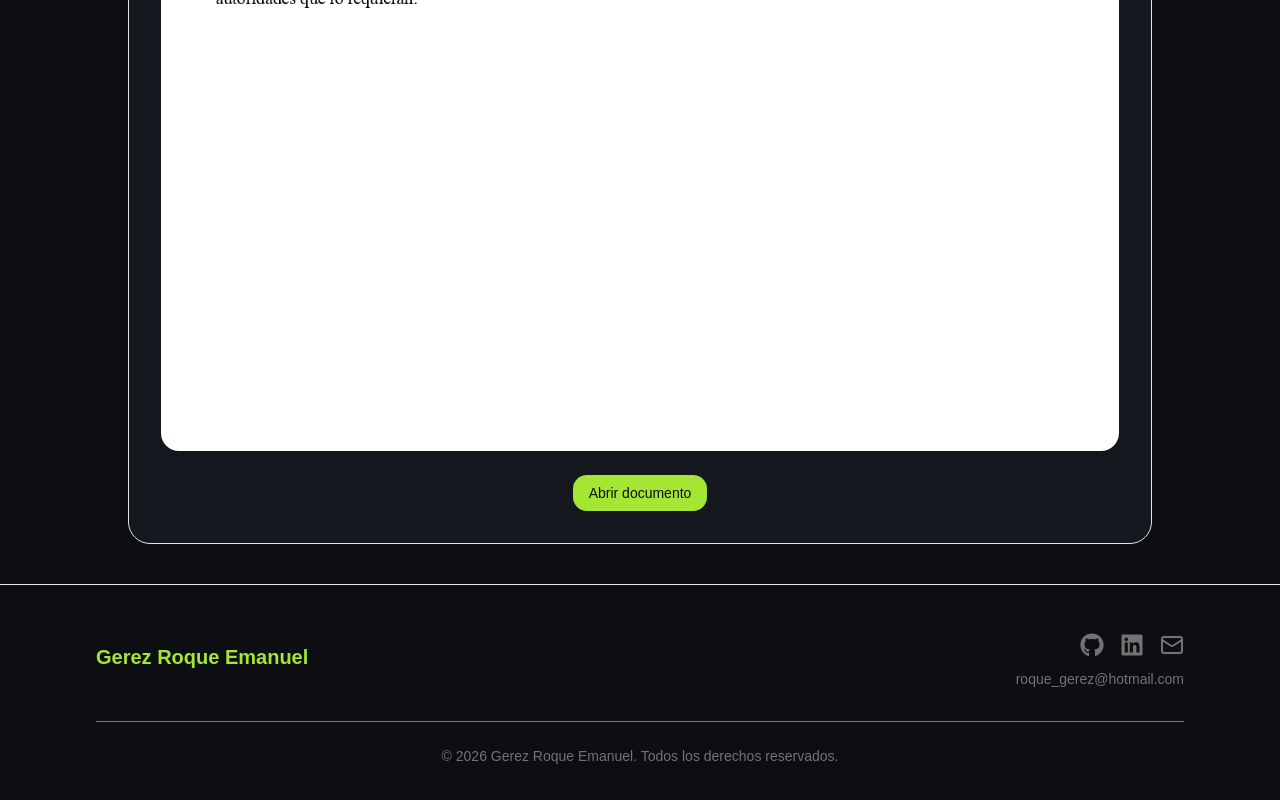
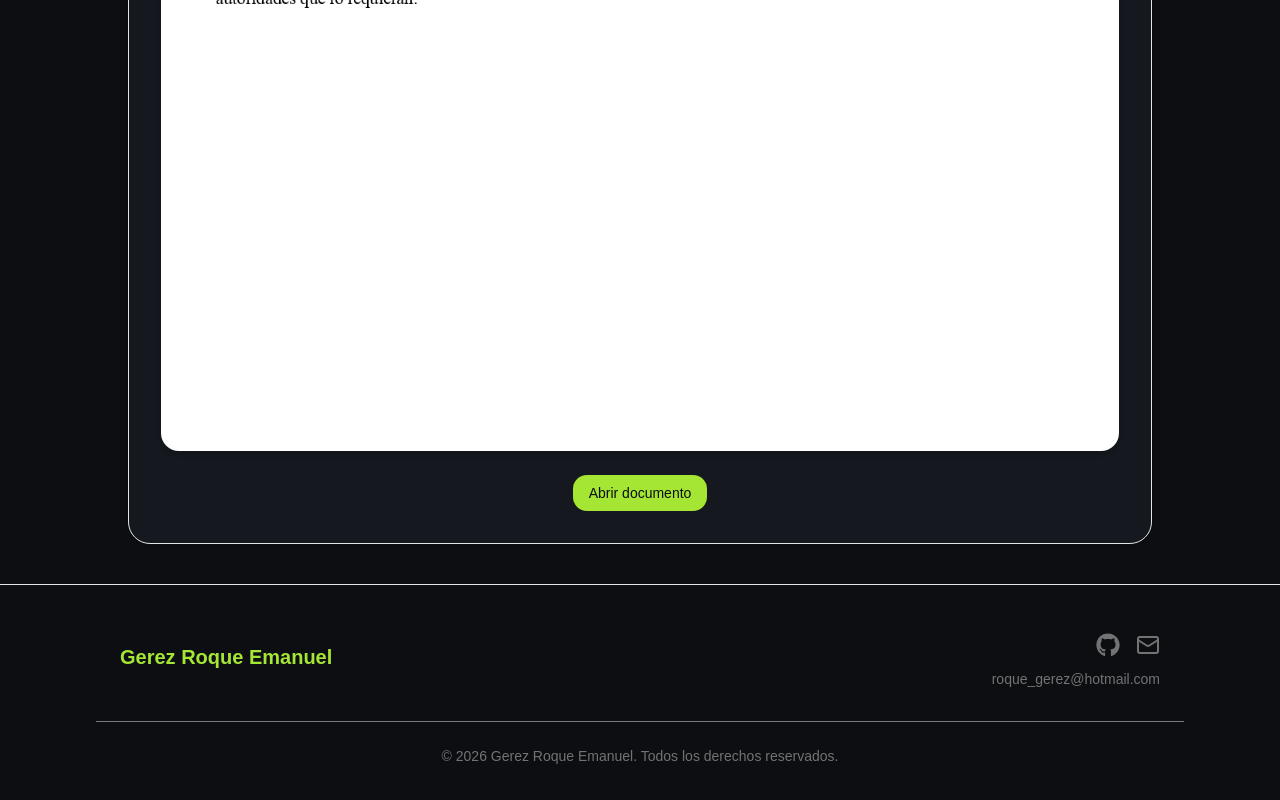
Before and after one commit to roque01212/porfolio-gerez-roque, a React (Vite) app: page /image/1 in a window 1280 px wide. Shown: the part 1170-1970 px from the top of the page. Built offline with nearby package versions, Linux system fonts and the light colour scheme.

Commit message:
Agregando seccion de cv y links a git

```diff
--- a/src/components/CustomFooter.tsx
+++ b/src/components/CustomFooter.tsx
@@ -7,7 +7,7 @@ export const CustomFooter = () => {
       id="contacto"
       className="py-12 px-6 md:px-16 lg:px-24 border-t border-border"
     >
-      <div className="max-w-6xl mx-auto flex flex-col md:flex-row justify-between items-center gap-6">
+      <div className="max-w-6xl mx-auto flex flex-col px-6 md:flex-row justify-between items-center gap-6">
         <div className="text-center md:text-left">
           <h3 className="font-display text-primary text-xl font-semibold mb-2">
             Gerez Roque Emanuel
@@ -17,7 +17,7 @@ export const CustomFooter = () => {
         <div className="flex flex-col items-center md:items-end gap-3">
           <div className="flex gap-4">
             <a
-              href="https://github.com/TU-USUARIO"
+              href="https://github.com/roque01212"
               target="_blank"
               rel="noopener noreferrer"
               aria-label="GitHub"
@@ -25,16 +25,16 @@ export const CustomFooter = () => {
             >
               <FaGithub size={24} />
             </a>
-
-            <a
-              href="https://linkedin.com/in/TU-USUARIO"
+            {/*  Futuro linkedin */}
+            {/* <a
+              href="https://linkedin.com/in/roque01212"
               target="_blank"
               rel="noopener noreferrer"
               aria-label="LinkedIn"
               className="text-muted-foreground hover:text-primary transition-colors"
             >
               <FaLinkedin size={24} />
-            </a>
+            </a> */}
 
             <a
               href="mailto:roque_gerez@hotmail.com"
--- a/src/components/CustomNavbar.tsx
+++ b/src/components/CustomNavbar.tsx
@@ -1,5 +1,6 @@
 import { Menu, X } from "lucide-react";
 import { useState } from "react";
+import { Link } from "react-router";
 
 const navLinks = [
   { label: "Sobre mí", href: "#sobre-mi" },
@@ -14,7 +15,7 @@ export const CustomNavbar = () => {
 
   return (
     <header className="fixed top-0 left-0 w-full z-50 border-b border-border/40 bg-background/80 backdrop-blur-md">
-      <div className="max-w-6xl mx-auto px-6 md:px-16 lg:px-24 h-16 flex items-center justify-between">
+      <div className="max-w-6xl mx-auto px-6 md:px-16  h-16 flex items-center justify-between">
         <a
           href="#"
           className="font-display text-lg md:text-xl font-semibold text-primary"
@@ -37,7 +38,7 @@ export const CustomNavbar = () => {
             href="/CV-GerezRoque.pdf"
             target="_blank"
             rel="noopener noreferrer"
-            className="rounded-md border border-border px-4 py-2 text-sm text-foreground hover:border-primary hover:text-primary transition-colors"
+            className="text-sm text-muted-foreground hover:text-primary transition-colors"
           >
             Ver CV
           </a>
```
Also changed, not shown: 1 other file (tests, documents, lock files or other folders).
